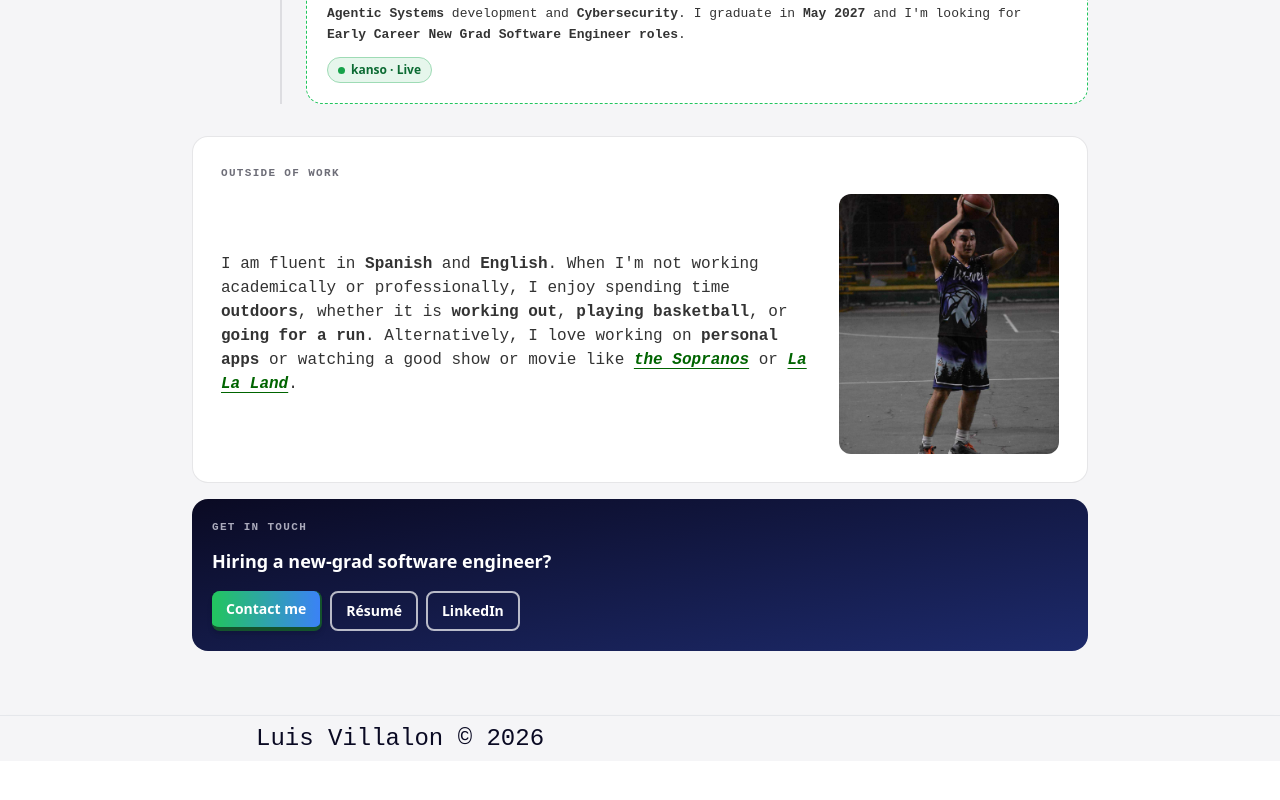
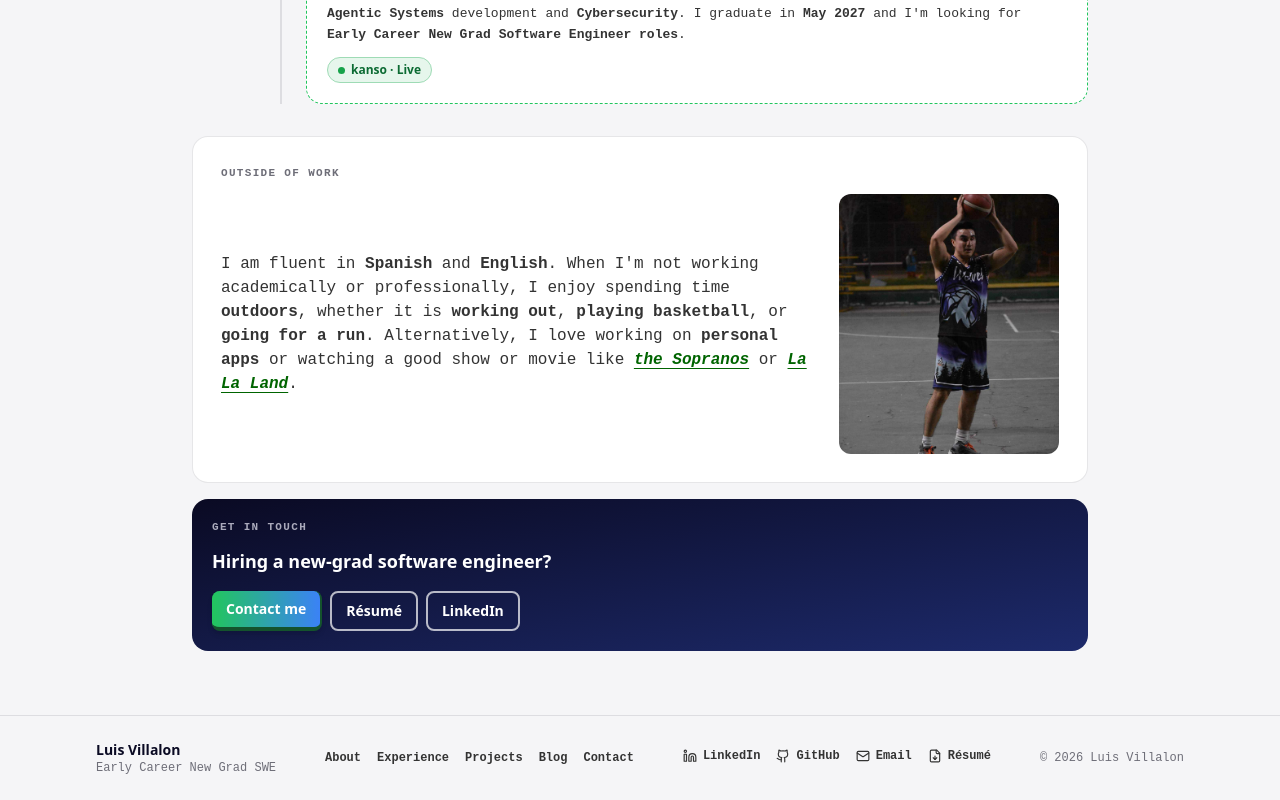
Before and after one commit to LuisFVillalon/LuisV-Portfolio, a Next.js app: page /about in a window 1280 px wide. Shown: the part 1411-2211 px from the top of the page. Before the commit the page ends 2172 px from the top, so only its background shows below. Built offline with nearby package versions, Linux system fonts and the light colour scheme.

Commit message:
feat(footer): replace footer with a slim, labeled, page-width footer

```diff
--- a/src/app/components/Footer.tsx
+++ b/src/app/components/Footer.tsx
@@ -1,42 +1,74 @@
+import Link from 'next/link';
+import { FileDown, Github, Linkedin, Mail } from 'lucide-react';
+import { CONTACT_EMAIL, GITHUB_URL } from '../lib/contact';
+import { resume } from '../lib/experience';
+import { linkedinProfileUrl } from '../lib/linkedinPosts';
+
+const pageLinks = [
+    { href: '/about', label: 'About' },
+    { href: '/experience', label: 'Experience' },
+    { href: '/projects', label: 'Projects' },
+    { href: '/blog', label: 'Blog' },
+    { href: '/contact', label: 'Contact' },
+];
+
+const linkClass = 'font-bold text-[#333333] transition-colors hover:text-[#006400] hover:underline underline-offset-4';
+
+const channelClass = `inline-flex items-center gap-1.5 font-bold text-[#333333] transition-colors
+    hover:text-[#006400] hover:underline underline-offset-4`;
+
 export default function Footer() {
-  return (
-    <div className="text-[#0A0A23] flex justify-between w-full border-t border-gray-250 shadow-md mt-auto ">
-    <footer className=" w-full flex justify-between space-x-5 mx-[10%] md:mx-[20%] my-[0.5%] items-center" style={{ animation: "fadeUp 0.5s ease-in 0s forwards" }}>
-          <p className="text-2xl">
-            Luis Villalon © 2026
-          </p>
-          <div className="flex justify-end items-center space-x-5">
-            <a href="https://www.linkedin.com/in/luis-villalon/" target="_blank" rel="noopener noreferrer">
-              <i className="                        hover:font-black
-                        hover:cursor-pointer
-                        hover:underline
-                        hover:text-[#006400] transition-colors
-                        fab fa-linkedin text-3xl"
-              ></i>
-            </a>
-            <a href="https://github.com/LuisFVillalon" target="_blank" rel="noopener noreferrer">
-              <i className="                        hover:font-black
-                        hover:cursor-pointer
-                        hover:underline
-                        hover:text-[#006400] transition-colors
-                        fab fa-github text-3xl"
-              ></i>
-            </a>
-          </div>
-    </footer>
-    <style>{`
-            @keyframes fadeUp {
-            0% {
-                opacity: 0;
-                transform: translateY(20px);
-            }
-            100% {
-                opacity: 1;
-                transform: translateY(0);
-            }
-            }
+    const year = new Date().getFullYear();
 
-        `}</style>
-    </div>
-  );
+    return (
+        <footer className="mt-auto w-full border-t border-[#0A0A23]/10 bg-[#F5F5F7] font-[Monospace] text-[#333333]">
+            <div className="mx-auto flex w-full max-w-6xl flex-col gap-4 px-4 py-6 text-xs md:px-8 lg:flex-row lg:items-center lg:justify-between">
+                <div className="min-w-0">
+                    <p className="font-sans text-sm font-extrabold text-[#0A0A23]">Luis Villalon</p>
+                    <p className="text-[#6e6e78]">Early Career New Grad SWE</p>
+                </div>
+
+                <nav aria-label="Footer">
+                    <ul className="flex flex-wrap gap-x-4 gap-y-2">
+                        {pageLinks.map(({ href, label }) => (
+                            <li key={href}>
+                                <Link href={href} className={linkClass}>
+                                    {label}
+                                </Link>
+                            </li>
+                        ))}
+                    </ul>
+                </nav>
+
+                <ul className="flex flex-wrap gap-x-4 gap-y-2">
+                    <li>
+                        <a href={linkedinProfileUrl} target="_blank" rel="noopener noreferrer" className={channelClass}>
+                            <Linkedin className="h-3.5 w-3.5" aria-hidden="true" />
+                            LinkedIn
+                        </a>
+                    </li>
+                    <li>
+                        <a href={GITHUB_URL} target="_blank" rel="noopener noreferrer" className={channelClass}>
+                            <Github className="h-3.5 w-3.5" aria-hidden="true" />
+                            GitHub
+                        </a>
+                    </li>
+                    <li>
+                        <a href={`mailto:${CONTACT_EMAIL}`} className={channelClass}>
+                            <Mail className="h-3.5 w-3.5" aria-hidden="true" />
+                            Email
+                        </a>
+                    </li>
+                    <li>
+                        <a href={resume} target="_blank" rel="noopener noreferrer" className={channelClass}>
+                            <FileDown className="h-3.5 w-3.5" aria-hidden="true" />
+                            Résumé
+                        </a>
+                    </li>
+                </ul>
+
+                <p className="text-[#6e6e78] lg:text-right">© {year} Luis Villalon</p>
+            </div>
+        </footer>
+    );
 }
--- a/src/app/components/home/IntroTile.tsx
+++ b/src/app/components/home/IntroTile.tsx
@@ -2,10 +2,9 @@ import Image from 'next/image';
 import { getProjectsByCategory } from '@/app/lib/projects';
 import { professionalExperience, profile, resume } from '@/app/lib/experience';
 import { linkedinProfileUrl } from '@/app/lib/linkedinPosts';
+import { GITHUB_URL } from '@/app/lib/contact';
 import { BentoTile, primaryButtonClass, secondaryButtonClass } from './BentoTile';
 import { isLiveApp } from './ProjectTile';
-
-const GITHUB_URL = 'https://github.com/LuisFVillalon';
 
 type Fact = { headline: string; detail: string };
 
--- a/src/app/contact/page.tsx
+++ b/src/app/contact/page.tsx
@@ -5,11 +5,9 @@ import Navbar from '../components/NavBar';
 import Footer from '../components/Footer';
 import { BentoTile, primaryButtonClass } from '../components/home/BentoTile';
 import ContactForm, { CopyEmailButton } from '../components/contact/ContactForm';
-import { CONTACT_EMAIL } from '../lib/contact';
+import { CONTACT_EMAIL, GITHUB_URL } from '../lib/contact';
 import { profile, resume } from '../lib/experience';
 import { linkedinProfileUrl } from '../lib/linkedinPosts';
-
-const GITHUB_URL = 'https://github.com/LuisFVillalon';
 
 const channelTileClass = `group flex min-w-0 flex-col justify-between gap-4 rounded-2xl border border-[#0A0A23]/10 bg-white p-4
     text-[#333333] transition-all hover:-translate-y-0.5 hover:border-[#006400]/40 hover:shadow-md md:p-5`;
--- a/src/app/lib/contact.ts
+++ b/src/app/lib/contact.ts
@@ -1 +1,2 @@
 export const CONTACT_EMAIL = 'lvillalon1179@sdsu.edu';
+export const GITHUB_URL = 'https://github.com/LuisFVillalon';
```
